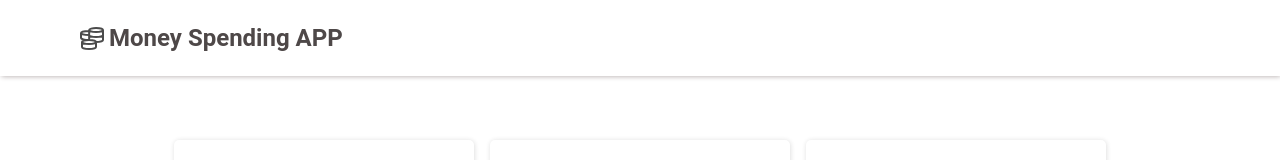
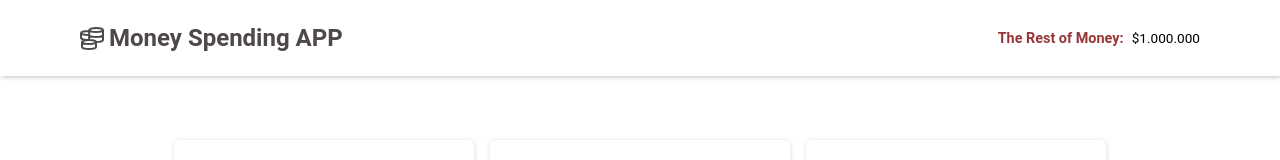
Before and after one commit to fahriakbaba/React-Budget-APP, a React (Create React App) app: page / in a window 1280 px wide. Shown: the top 160 px of the page. Built offline with nearby package versions, Linux system fonts and the light colour scheme; grey boxes are pictures that could not be loaded; the HTML template or start-up script is replaced by a standard one.

Commit message:
added the new cart item to an existing item in cart array

```diff
--- a/src/App.js
+++ b/src/App.js
@@ -1,4 +1,5 @@
 import './App.css';
+import React from 'react';
 import Header from './components/Header/Header';
 import Main from "./components/MainContent/Main";
 import data from "./data.json";
@@ -6,11 +7,13 @@ import data from "./data.json";
 console.log(data);
 
 function App() {
+  const [cart, setCart] = React.useState([]);
+  console.log("cart: ", cart);
 
   return (
     <div className="App">
       <Header />
-      <Main />
+      <Main setCart={setCart} cart={cart}/>
     </div>
   );
 }
--- a/src/components/Header/Header.js
+++ b/src/components/Header/Header.js
@@ -7,6 +7,7 @@ function Header() {
     return (
         <header className={styles.header}>
             <h2 className={styles.title}><GrMoney className={styles.icon} />Money Spending APP</h2>
+            <p><span>The Rest of Money:</span> $1.000.000</p>
         </header>
     );
 }
--- a/src/components/Header/Header.module.css
+++ b/src/components/Header/Header.module.css
@@ -2,6 +2,20 @@
     padding: 1.5rem 5rem;
     width: 100vw;
     box-shadow: .5px .5px 5px rgb(182, 175, 175);
+    display: flex;
+    justify-content: space-between;
+    align-items: center;
+}
+
+.header p {
+    font-size: .85rem;
+}
+
+header span {
+    font-weight: 600;
+    margin-right: .3rem;
+    font-size: .9rem;
+    color: rgba(122, 0, 0, 0.788);
 }
 
 .title {
--- a/src/components/MainContent/Main.js
+++ b/src/components/MainContent/Main.js
@@ -2,11 +2,16 @@ import React from 'react';
 import styles from "./Main.module.css";
 import data from "../../data.json";
 
-function Main() {
-  const [cart, setCart] = React.useState([]);
-  console.log("cart: ", cart);
+function Main({ cart, setCart }) {
 
   const addToCart = (obj) => {
+    const findItem = cart.find(item => item.id === obj.id);
+    console.log("find item: ", findItem);
+
+    if (findItem) {
+      setCart(oldState => oldState.map(book => book.id === findItem.id ? { ...book, amount: book.amount + 1 } : book));
+      return;
+    }
     setCart(prevState => ([...prevState, obj]));
   }
 
@@ -15,7 +20,7 @@ function Main() {
       <img className={styles.image} src={item.url} alt="shopping_photo" />
       <h4 className={styles.title}>{item.name}</h4>
       <p className={styles.price}>{item.price} $</p>
-      <button className={styles.btn} onClick={() =>addToCart(item)}>Add to cart</button>
+      <button className={styles.btn} onClick={() => addToCart(item)}>Add to cart</button>
     </section>
   ));
 
```
Also changed, not shown: public/logo192.png (added), public/logo512.png (added).
